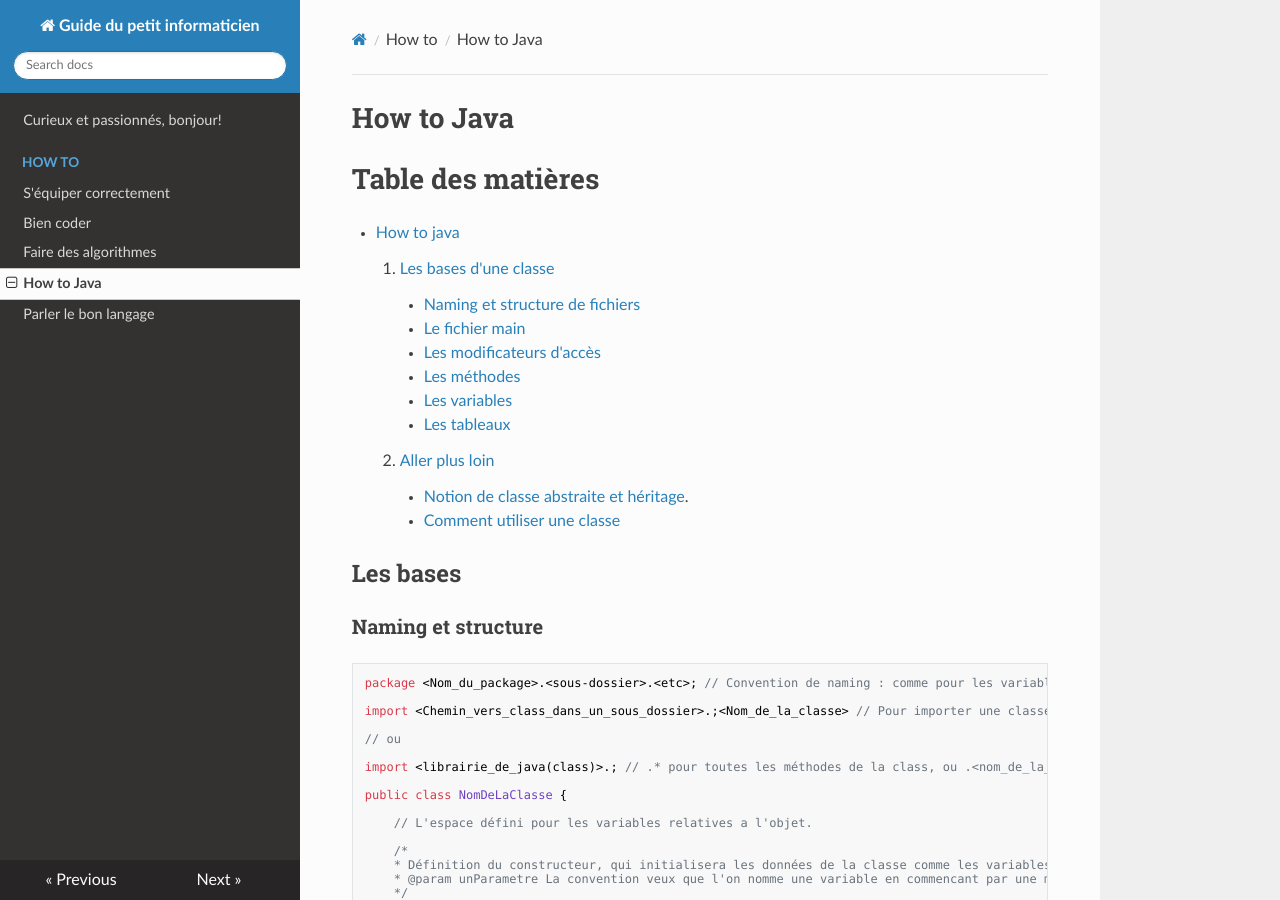
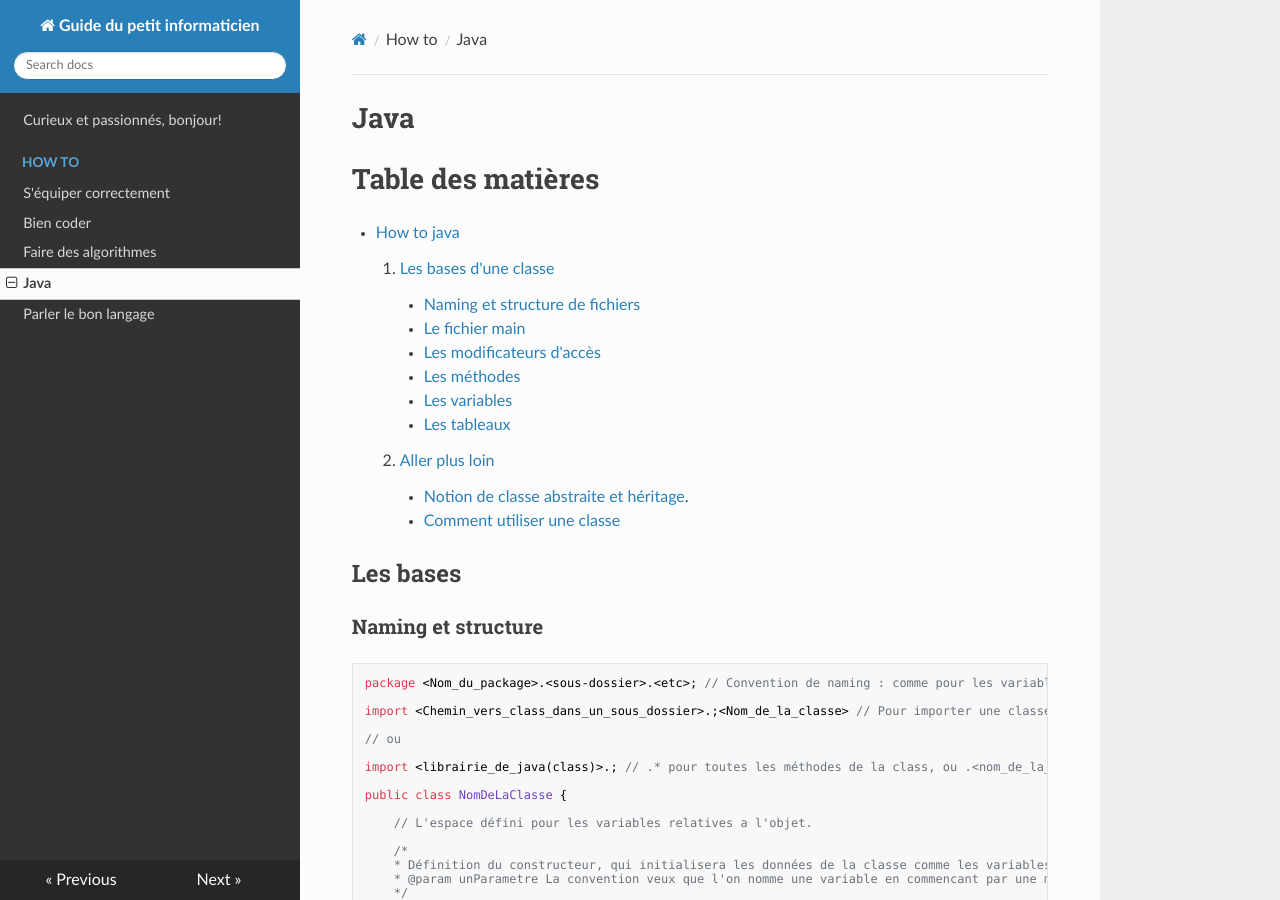
Before and after one commit to UFRCaenDiscordServer/guide-du-petit-informaticien, an MkDocs documentation site: the page built from docs/how-to/java.md, in a window 1280 px wide and 900 px high. Built offline with MkDocs 1.6.1, drawn with Linux system fonts in a browser that asks for light colours; nearby versions of some CDN libraries.

Commit message:
renamed how to java to the good nomenclature

```diff
--- a/docs/how-to/java.md
+++ b/docs/how-to/java.md
@@ -1,4 +1,4 @@
-# How to Java
+# Java
 # Table des matières
 
  - [How to java](#how-to-java)
```
